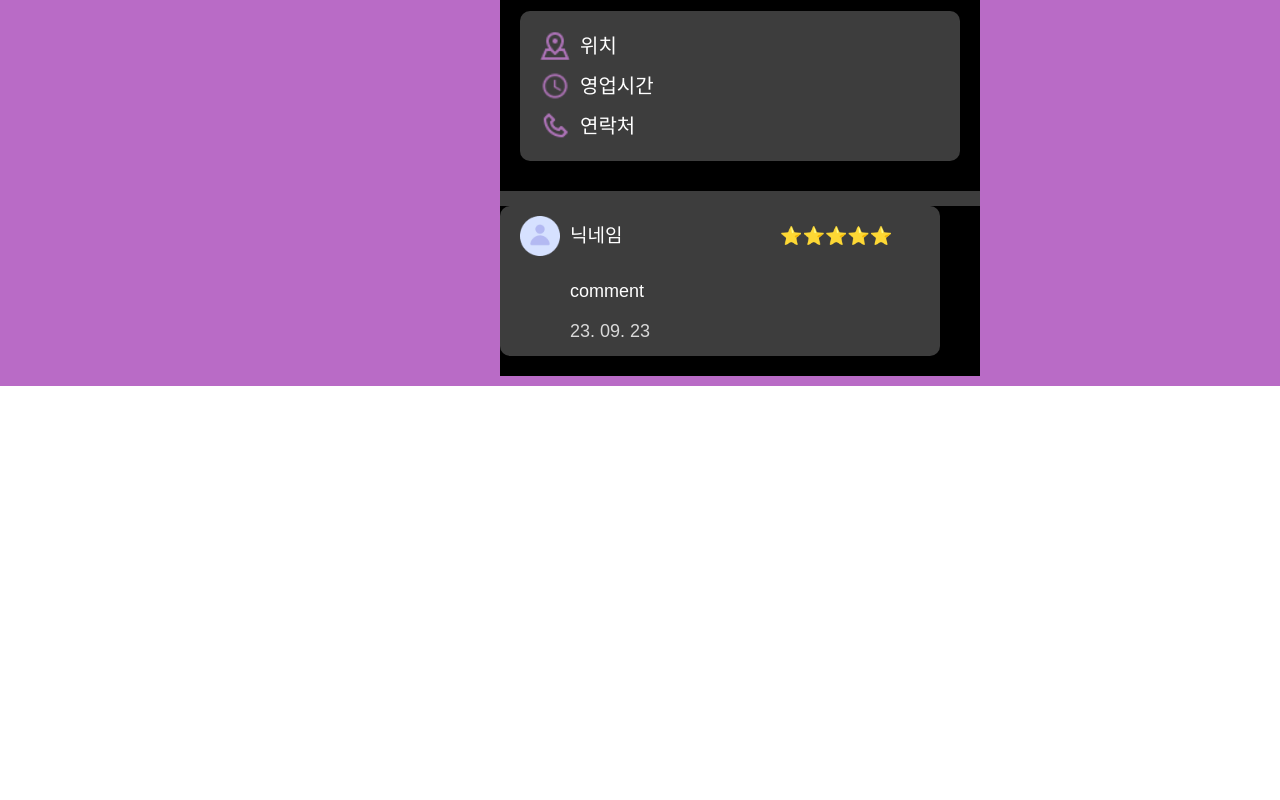
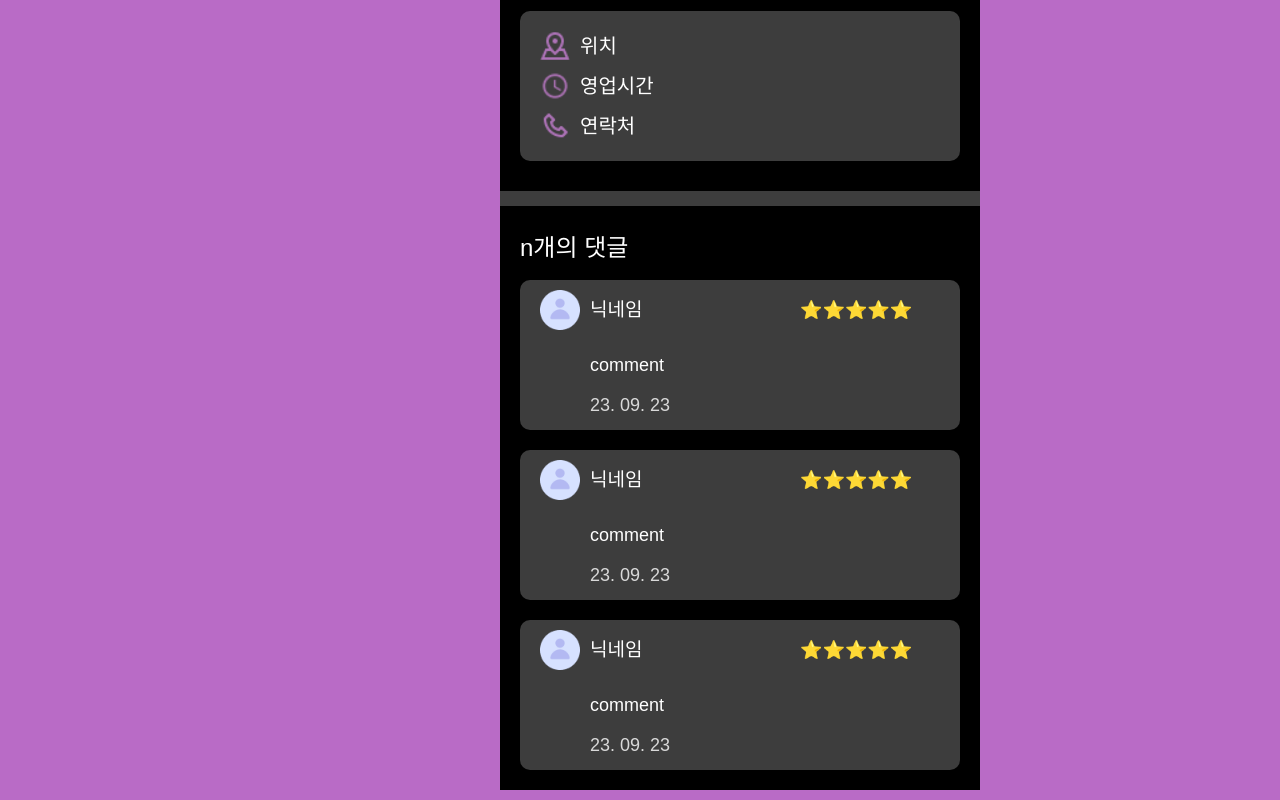
Before and after one commit to Al-ways/Al-ways-FE, a React (Vite) app: page /detail in a window 1280 px wide. Shown: the part 573-1373 px from the top of the page. Before the commit the page ends 959 px from the top, so only its background shows below. Built offline with nearby package versions, Linux system fonts and the light colour scheme; a web font is replaced by a local one.

Commit message:
design: 'CommentOrganism component 구현'
Text atom, CommentMolecule을 합쳐 CommentOrganism을 구현했습니다.

Related to: #17

```diff
--- a/src/components/atom/BreakLineImage.tsx
+++ b/src/components/atom/BreakLineImage.tsx
@@ -10,6 +10,7 @@ export default BreakLineImage;
 const BreakLine = styled.div`
   width: 480px;
   height: 15px;
+  margin-bottom: 30px;
 
   background-color: ${COLORS.dark_gray};
 `;
--- a/src/components/molecule/CommentMolecule.tsx
+++ b/src/components/molecule/CommentMolecule.tsx
@@ -4,9 +4,6 @@ import defulatImage from '../../assets/icons/default-image.png';
 import Text from '../atom/Text';
 import Img from '../atom/Img';
 
-//   width: 100px;
-//   height: 40px;
-//   margin-right: 110px;
 const CommentMolecule = () => {
   return (
     <CommentContainer>
@@ -73,11 +70,3 @@ const CommentBottom = styled.div`
   align-items: end;
   justify-content: space-between;
 `;
-const Comment = styled.div`
-  width: 300px;
-  height: 30px;
-`;
-const UpdatedAt = styled.div`
-  width: 300px;
-  height: 30px;
-`;
--- a/src/components/molecule/ThumbnailMolecule.tsx
+++ b/src/components/molecule/ThumbnailMolecule.tsx
@@ -109,12 +109,12 @@ const Container = styled.div`
   height: 150px;
   border-radius: 10px;
   margin-bottom: 20px;
+  gap: 20px;
 
   cursor: pointer;
   display: flex;
   align-items: center;
   justify-content: center;
-  gap: 20px;
   background-color: ${COLORS.dark_gray};
 `;
 
--- /dev/null
+++ b/src/components/organism/CommentOrganism.tsx
@@ -0,0 +1,30 @@
+import styled from '@emotion/styled';
+import CommentMolecule from '../molecule/CommentMolecule';
+import Text from '../atom/Text';
+
+const CommentOrganism = () => {
+  return (
+    <Container>
+      <Text
+        width={'440'}
+        height={'24'}
+        fonts={'24'}
+        mb={'20'}
+        txt={'n개의 댓글'}
+      />
+      <CommentMolecule />
+      <CommentMolecule />
+      <CommentMolecule />
+    </Container>
+  );
+};
+
+export default CommentOrganism;
+
+const Container = styled.div`
+  width: 480px;
+
+  display: flex;
+  flex-direction: column;
+  align-items: center;
+`;
--- a/src/components/organism/ThumbnailContainerOrganism.tsx
+++ b/src/components/organism/ThumbnailContainerOrganism.tsx
@@ -15,7 +15,7 @@ export default ThumbnailContainerOrganism;
 
 const Container = styled.div`
   width: 480px;
-  margin-bottom: 30px;
+  /* margin-bottom: 30px; */
 
   display: flex;
   align-items: center;
--- a/src/pages/Detail.tsx
+++ b/src/pages/Detail.tsx
@@ -1,13 +1,13 @@
 import BreakLineImage from '../components/atom/BreakLineImage';
-import CommentMolecule from '../components/molecule/CommentMolecule';
 import BarDetailOrganism from '../components/organism/BarDetailOrganism';
+import CommentOrganism from '../components/organism/CommentOrganism';
 
 const Detail = () => {
   return (
     <>
       <BarDetailOrganism />
       <BreakLineImage />
-      <CommentMolecule />
+      <CommentOrganism />
     </>
   );
 };
```
